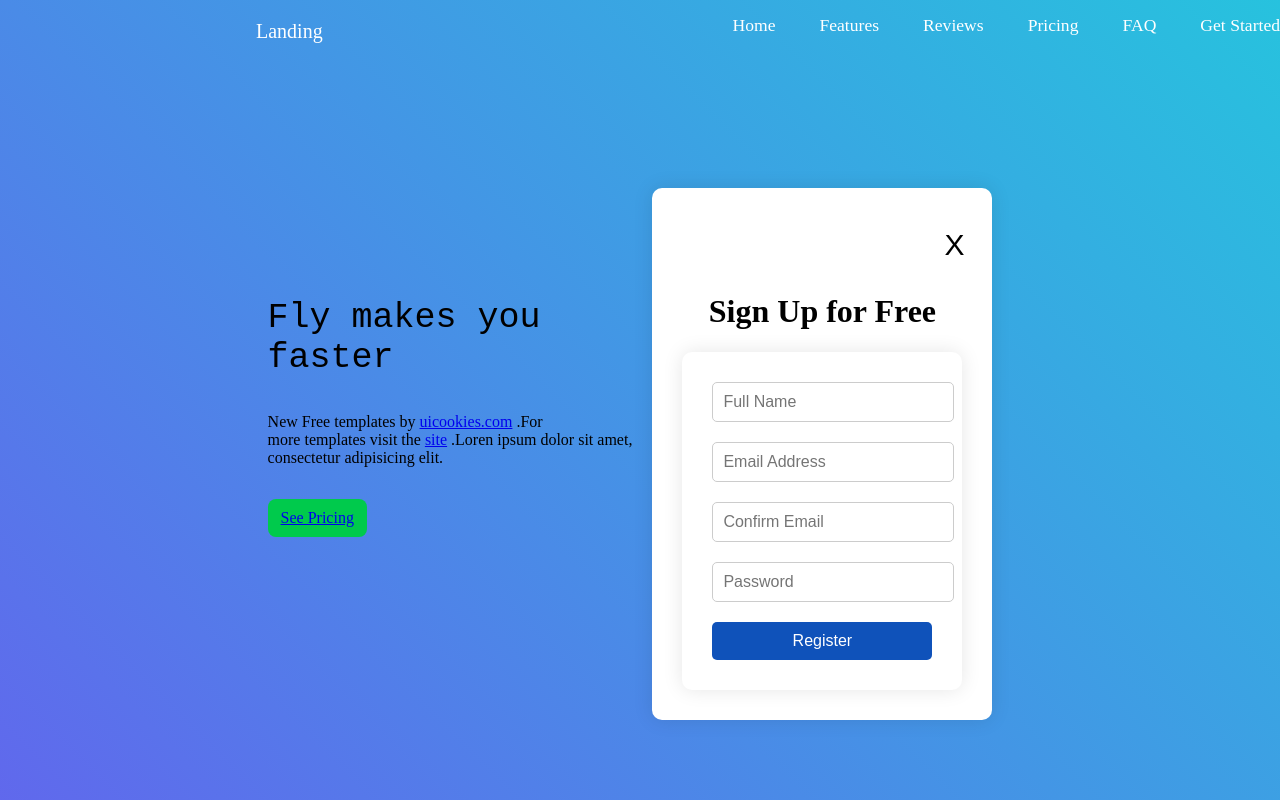
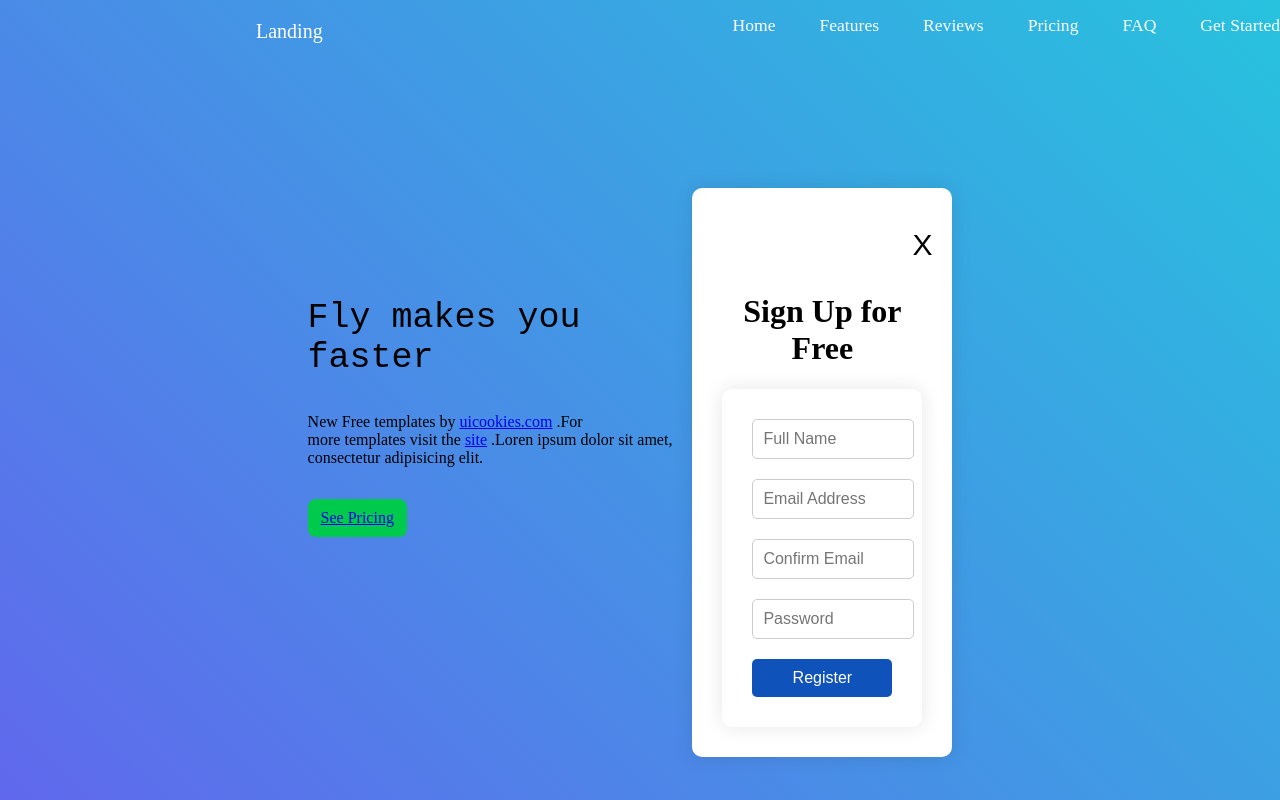
Before and after one commit to GANGAMMACR/gangawebpge1, a website: page index.html in a window 1280 px wide. Both pictures are taken after a click on the link "Get Started". Shown: the top 800 px of the page. Drawn offline with Linux system fonts and the light colour scheme.

Commit message:
Update style.css

```diff
--- a/style.css
+++ b/style.css
@@ -84,10 +84,11 @@ color: #162938;
 #signupPopup {
     text-align: center;
     padding: 20px;
+    padding:right;
 }
 
 .signup-form {
-    max-width: 280px;
+    max-width: 200px;
     background-color: #ffffff;
     border-radius: 10px;
     box-shadow: 0 0 20px rgba(0, 0, 0, 0.1);
```
